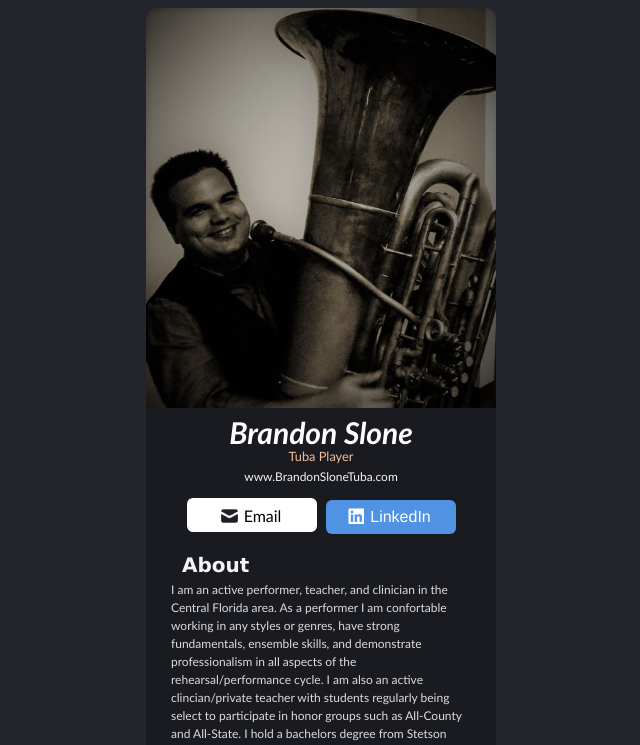
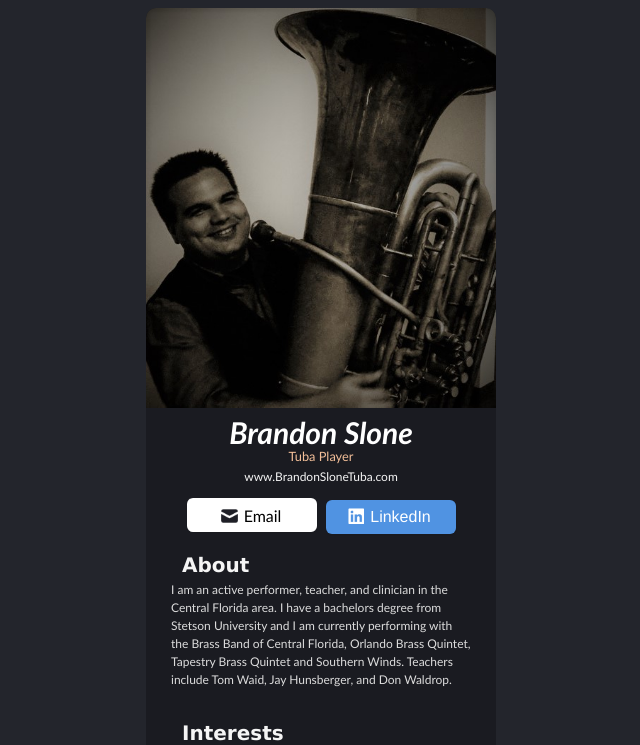
Before and after one commit to BrandonSlone/Business-Card, a React (Vite) app: page / in a window 1280 px wide. Shown: the top 745 px of the page, without its empty margins (319-959 px from the left). Built offline with nearby package versions, Linux system fonts and the light colour scheme.

Commit message:
updated about

```diff
--- a/src/components/About.jsx
+++ b/src/components/About.jsx
@@ -4,14 +4,9 @@ export default function About() {
       <h2>About</h2>
       <p>
         I am an active performer, teacher, and clinician in the Central Florida
-        area. As a performer I am confortable working in any styles or genres,
-        have strong fundamentals, ensemble skills, and demonstrate
-        professionalism in all aspects of the rehearsal/performance cycle. I am
-        also an active clincian/private teacher with students regularly being
-        select to participate in honor groups such as All-County and All-State.
-        I hold a bachelors degree from Stetson University and I am currently
+        area. I have a bachelors degree from Stetson University and I am currently
         performing with the Brass Band of Central Florida, Orlando Brass
-        Quintet, Tapestry Brass Quintet and Brass Beats. Teachers include Tom
+        Quintet, Tapestry Brass Quintet and Southern Winds. Teachers include Tom
         Waid, Jay Hunsberger, and Don Waldrop.
       </p>
     </div>
```
